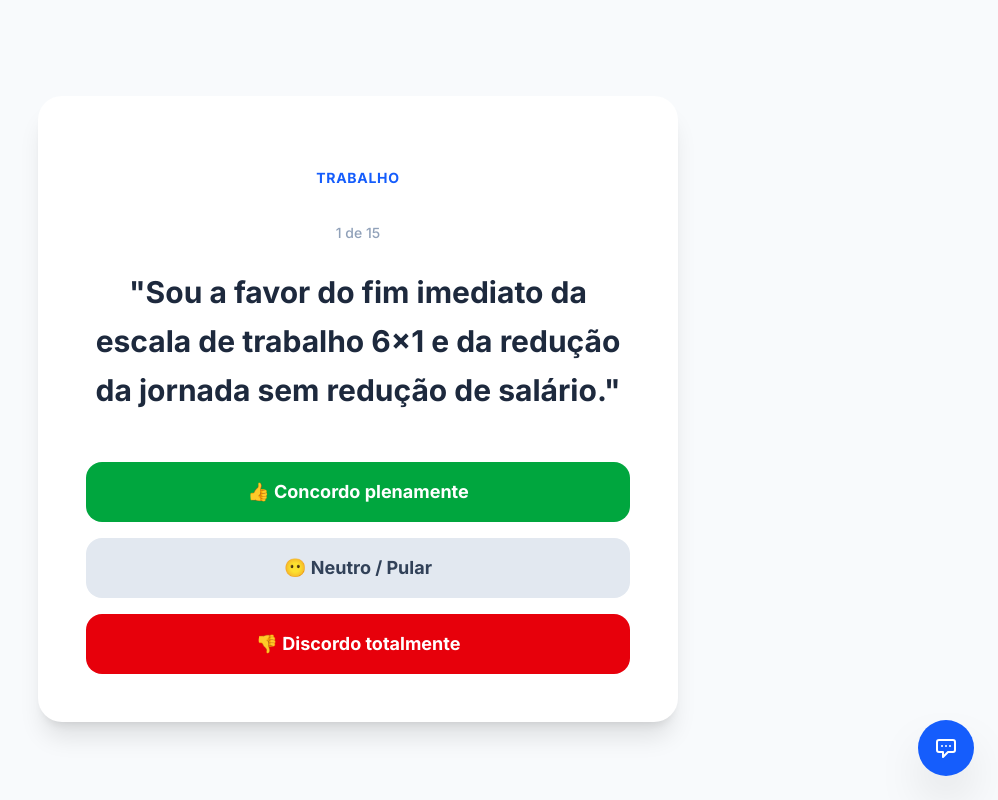
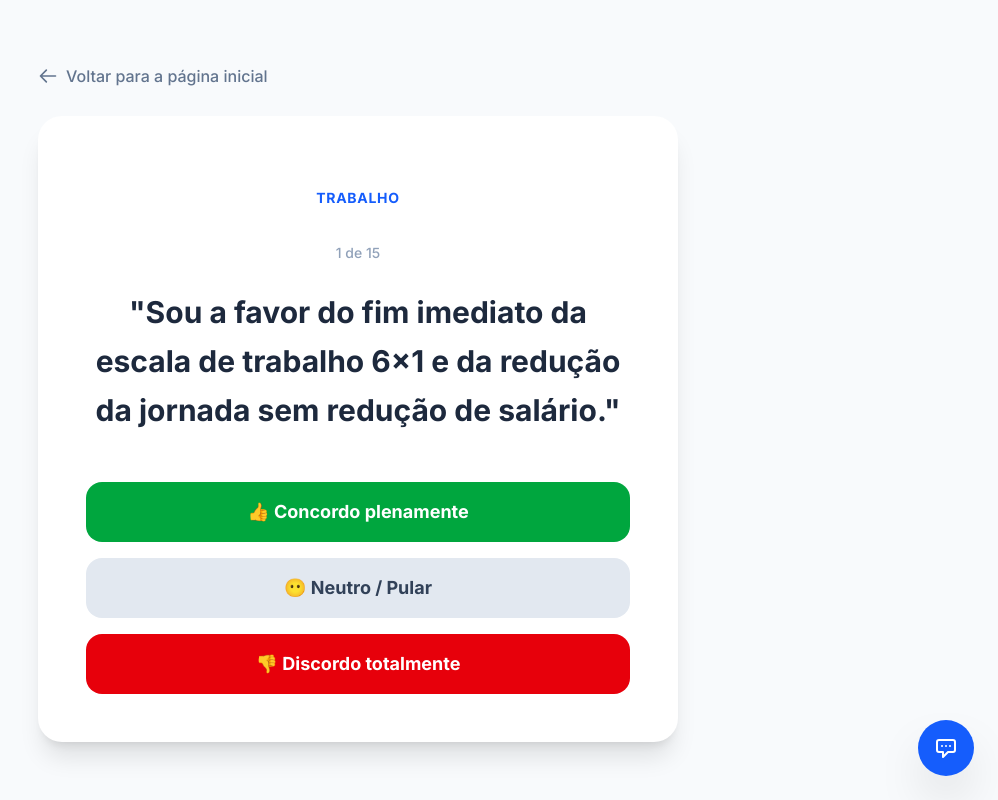
Before and after one commit to daniboycam/eleicoes-2026, a Next.js app: page /match in a window 1280 px wide. Shown: the whole page, without its empty margins (282-1280 px from the left). Built offline with nearby package versions, Linux system fonts and the light colour scheme.

Commit message:
feat: add button to return to home on match page

```diff
--- a/src/app/match/page.tsx
+++ b/src/app/match/page.tsx
@@ -52,8 +52,16 @@
   };
 
   return (
-    <main className="min-h-screen bg-slate-50 dark:bg-slate-900 pt-24 pb-12">
+    <main className="min-h-screen bg-slate-50 dark:bg-slate-900 pt-16 pb-12">
       <div className="container mx-auto px-4 max-w-2xl">
+
+        <div className="mb-6">
+          <Link href="/" className="inline-flex items-center gap-2 text-slate-500 hover:text-blue-600 transition-colors font-medium">
+            <svg className="w-5 h-5" fill="none" stroke="currentColor" viewBox="0 0 24 24"><path strokeLinecap="round" strokeLinejoin="round" strokeWidth="2" d="M10 19l-7-7m0 0l7-7m-7 7h18"></path></svg>
+            Voltar para a página inicial
+          </Link>
+        </div>
+
         {!showResult ? (
           <div className="bg-white dark:bg-slate-800 rounded-3xl shadow-xl overflow-hidden p-8 md:p-12 relative">
 
```
